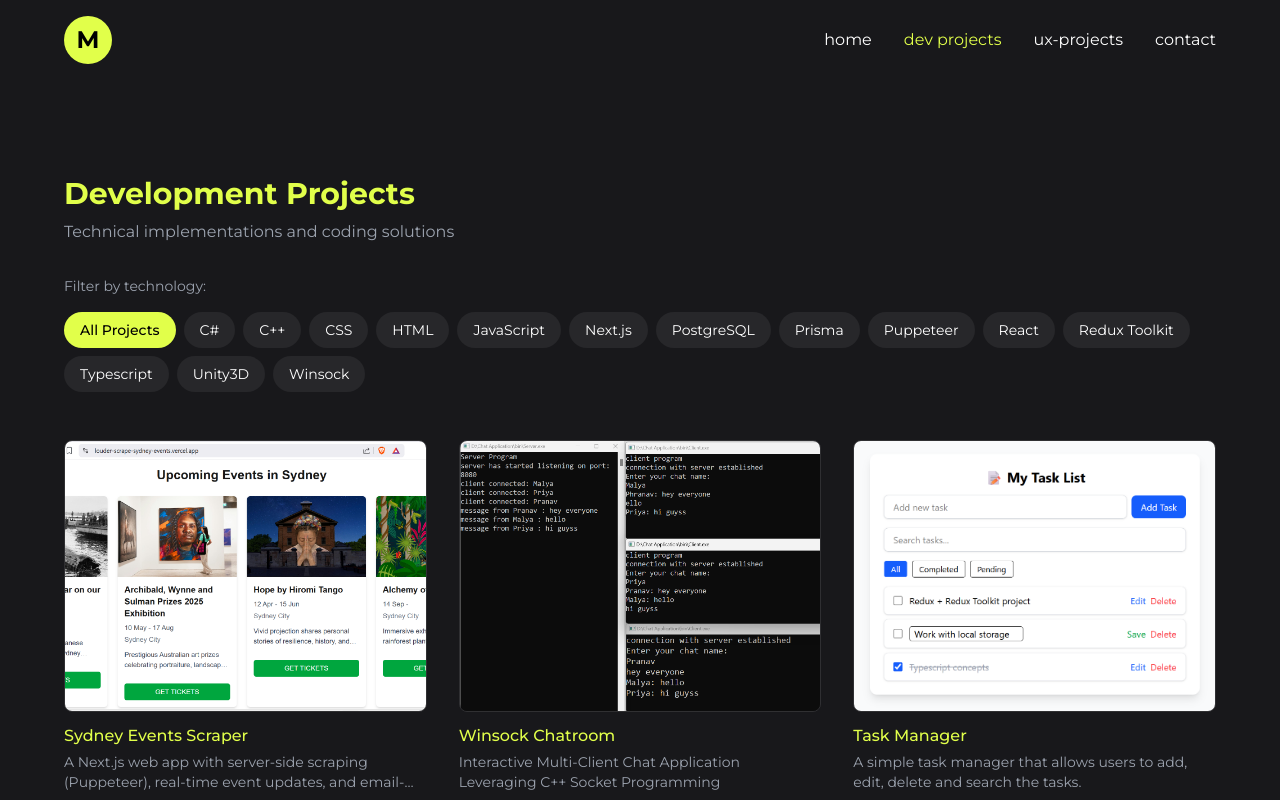
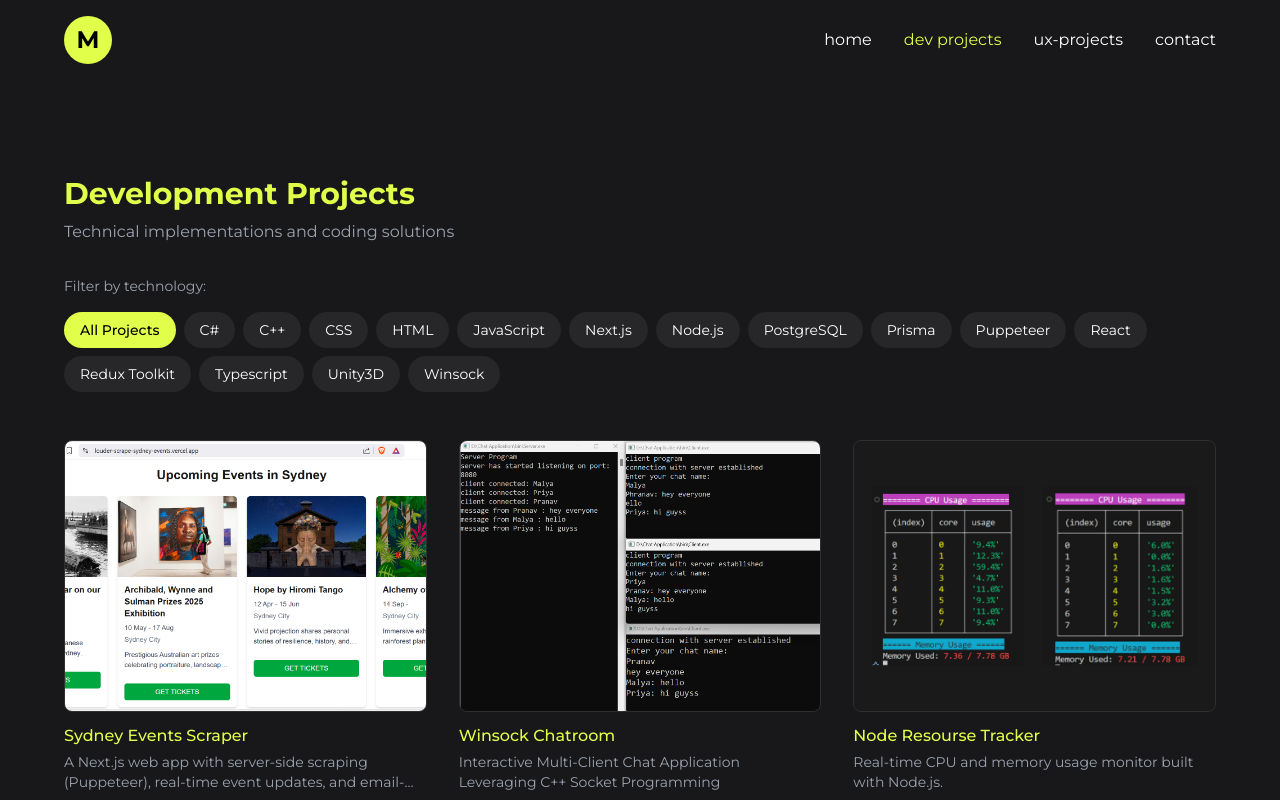
Before and after one commit to sriimalya/portfolio-malya-srivastava, a React (Vite) app in the folder bentofolio/: page /dev-projects in a window 1280 px wide. Shown: the top 800 px of the page. Built offline with nearby package versions, Linux system fonts and the light colour scheme.

Commit message:
fixed my work button + added project

```diff
--- a/bentofolio/src/components/HeroSection.jsx
+++ b/bentofolio/src/components/HeroSection.jsx
@@ -32,11 +32,12 @@ const HeroSection = () => {
         </p>
 
         <div className="flex flex-wrap gap-4 items-center">
-          <Link
-            to="/projects"
+          <a
+            href="#projects"
             className="bg-[#E1FF4A] text-black px-6 py-2 rounded-full flex items-center gap-1 hover:bg-[#d4f038] transform hover:scale-105 transition-all duration-200">
             My Work <ArrowUpRight size={20} />
-          </Link>
+          </a>
+
           <div className="flex gap-4">
             <a href={socialLinks.github} target="_blank" rel="noopener noreferrer"
               className="transform hover:scale-110 transition-transform duration-200">
--- a/bentofolio/src/data/codeProjectsData.js
+++ b/bentofolio/src/data/codeProjectsData.js
@@ -4,6 +4,7 @@ import bmiCalc from '../assets/images/bmicalc.png';
 import quizApp from '../assets/images/QuizzApp.png';
 import taskManager from '../assets/images/taskManager.png';
 import EventListing from '../assets/images/Event Listing.png';
+import ResourceTracker from '../assets/images/ResourceTracker.png';
 
 export const codeProjectsData = [
   {
@@ -22,6 +23,14 @@ export const codeProjectsData = [
     photoPath: chatAppPhoto,
     github: "https://github.com/sriimalya/winsock-chatroom",
     demo: null,
+    featured: true
+  },
+  {
+    name: "Node Resourse Tracker",
+    description: "Real-time CPU and memory usage monitor built with Node.js.",
+    technologies: ["Node.js"],
+    photoPath: ResourceTracker,
+    github: "https://github.com/sriimalya/Node-Resource-Tracker",
     featured: true
   },
   {
--- a/bentofolio/src/index.css
+++ b/bentofolio/src/index.css
@@ -7,5 +7,6 @@
 @layer base {
   html {
     font-family: 'Montserrat', sans-serif;
+    scroll-behavior: smooth;
   }
 }
```
Also changed, not shown: bentofolio/src/assets/images/ResourceTracker.png (added), 1 other file (tests, documents, lock files or other folders).
